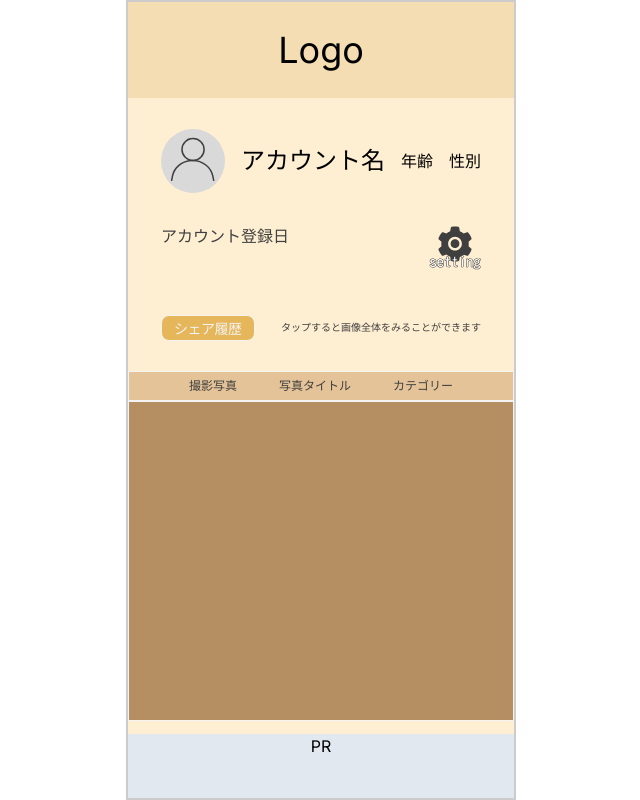
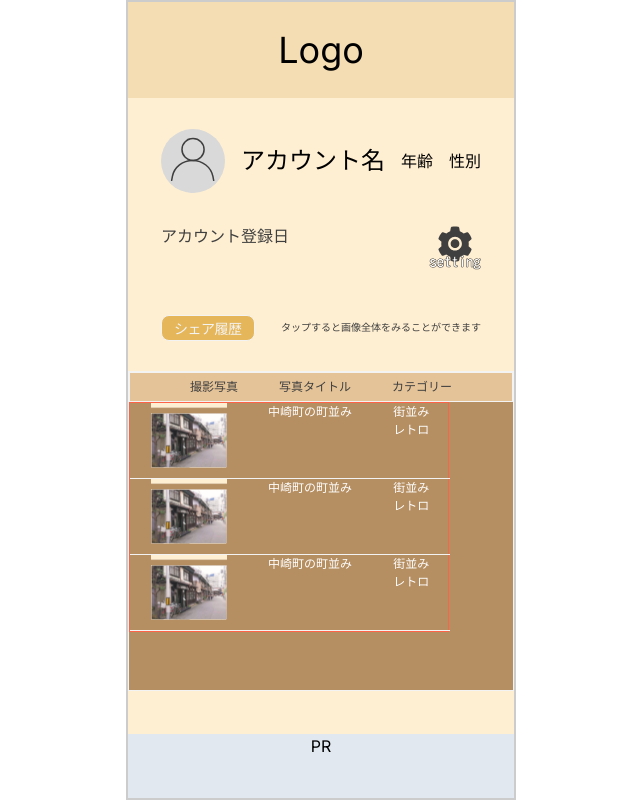
Before and after one commit to kusanohatsumi/yurumetabi, a Next.js app: page /mypage in a window 1280 px wide. Shown: the whole page, without its empty margins (319-959 px from the left). Built offline with nearby package versions, Linux system fonts and the light colour scheme.

Commit message:
シェア履歴の途中

```diff
--- a/src/app/mypage/page.tsx
+++ b/src/app/mypage/page.tsx
@@ -11,11 +11,10 @@ import TitleStyle from "@/feature/mypage/titleStyle";
 import ShareHistory from "@/feature/mypage/button/historyBtn";
 import Setting from "@/feature/mypage/button/setting";
 import PostDelete from "@/feature/mypage/button/postDelete";
-import BackWard from "@/feature/mypage/button/backward";
 import Back from "@/feature/mypage/button/back";
 import ConfirmBtn from "@/feature/mypage/button/confirm";
 import BackToMypage from "@/feature/mypage/button/backtomypage";
-import { background, categoryTitle, history_wrap, mypage_text } from "@/style/color";
+import { background, categoryTitle, category_co, history_wrap, mypage_text } from "@/style/color";
 import Header from "@/feature/header/header";
 import MarketingLayout from "../(header)/layout";
 import Header_main from "@/feature/header";
@@ -71,18 +70,44 @@ export default async function mypage() {
                 <p style={shareText}>タップすると画像全体をみることができます</p>
             </div>
 
-            <div>
+            <section style={historyWrap}>
                 <div style={historyTitle}>
                     <p style={titleText}>撮影写真</p>
                     <p style={titleText}>写真タイトル</p>
                     <p style={titleText}>カテゴリー</p>
                 </div>
-                <div style={historyWrap}>
+
+                <div style={childWrap}>
+                    <div style={historyChild}>
+                        <Image src="/image/city.svg" alt="" width={76} height={50} style={img} />
+                        <p style={imgTitle}>中崎町の町並み</p>
+                        <div style={category}>
+                            <p>街並み</p>
+                            <p>レトロ</p>
+                        </div>
+                    </div>
+                    <div style={historyChild}>
+                        <Image src="/image/city.svg" alt="" width={76} height={50} style={img} />
+                        <p style={imgTitle}>中崎町の町並み</p>
+                        <div style={category}>
+                            <p>街並み</p>
+                            <p>レトロ</p>
+                        </div>
+                    </div>
+                    <div style={historyChild}>
+                        <Image src="/image/city.svg" alt="" width={76} height={50} style={img} />
+                        <p style={imgTitle}>中崎町の町並み</p>
+                        <div style={category}>
+                            <p>街並み</p>
+                            <p>レトロ</p>
+                        </div>
+                    </div>
                 </div>
-            </div>
+            </section>
+
             {/* {userData === undefined ? (
-            console.log("データがありません")
-        ) : (
+                console.log("データがありません")
+                ) : (
             <div>
                 <p>画像：{userData.item01.img.alt}, {userData.item01.img.src}</p>
                 <p>タイトル：{userData.item01.title}</p>
@@ -105,7 +130,7 @@ export default async function mypage() {
                 </div> */}
 
             <PR />
-        </main>
+        </main >
     </>)
 }
 
@@ -153,6 +178,18 @@ const shareText = {
     color: mypage_text,
 }
 
+
+const titleText = {
+    color: mypage_text,
+}
+
+const historyWrap = {
+    width: "100%",
+    height: "320px",
+    backgroundColor: history_wrap,
+    border: "1px solid #F3F3F3",
+}
+
 const historyTitle = {
     width: "100%",
     height: "30px",
@@ -165,13 +202,46 @@ const historyTitle = {
     fontSize: "12px",
 }
 
-const titleText = {
-    color: mypage_text,
+const childWrap = {
+    // display: "grid",
+    // gridTemplateColumns: "110px 100px 110px",
+    // gridTemplateRows: "76px 76px 76px",
+    // justifyItems: "center",
+    // gridTemplateAreas: "img imgTitle category",
+    // gridTemplateAreas: '"img imgTitle category" "img imgTitle category" "img imgTitle category"',
+    width: "320px",
+    border: "1px solid tomato",
 }
 
-const historyWrap = {
-    width: "100%",
-    height: "320px",
-    backgroundColor: history_wrap,
-    border: "1px solid #F3F3F3",
+const historyChild = {
+    width: "320px",
+    height: "76px",
+    margin: "0 auto",
+    borderBottom: "0.5px solid #F3F3F3",
+    color: category_co,
+    display: "flex",
+    justifyContent: "space-around",
 }
+
+const img = {
+    // gridAreas: "img",
+    // border: "1px solid tomato",
+    // gridColumn: "1/2",
+    // gridRow: "1/2",
+}
+
+const imgTitle = {
+    // gridAreas: "imgTitle",
+    fontSize: "12px",
+    // border: "1px solid tomato",
+    // gridColumn: "2/3",
+    // gridRow: "1/2",
+}
+
+const category = {
+    // gridAreas: "category",
+    fontSize: "12px",
+    // border: "1px solid tomato",
+    // gridColumn: "3/4",
+    // gridRow: "1/2",
+}
```
Also changed, not shown: public/image/city.svg (added).
